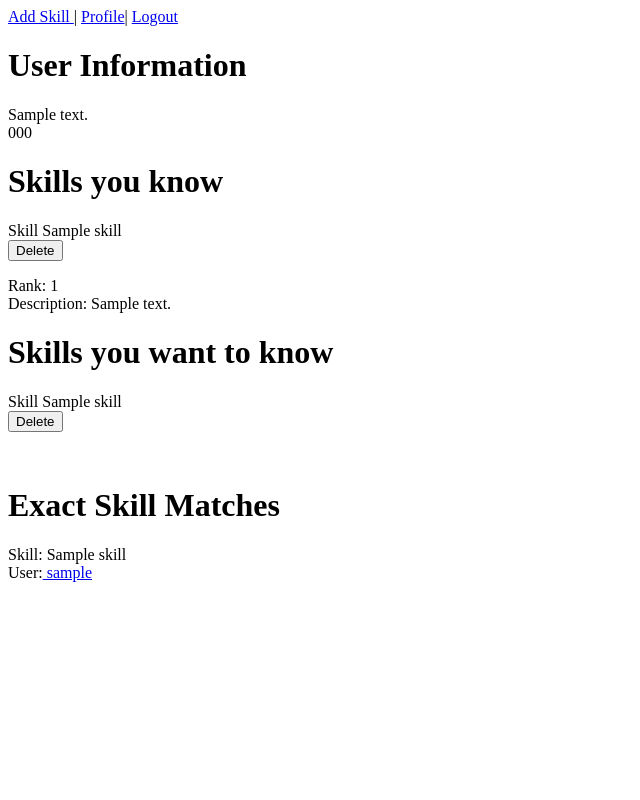
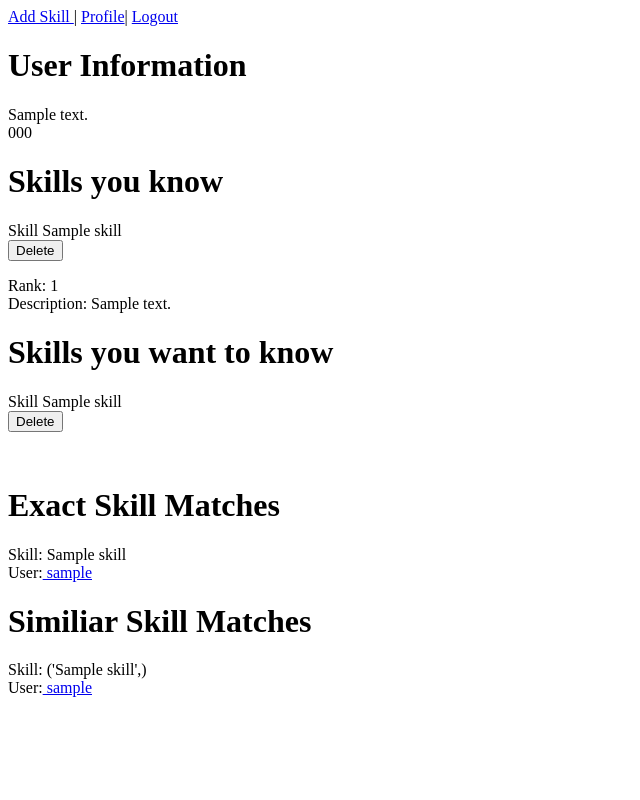
Before and after one commit to bekkblando/skillswap, a Django app: page /profile/ in a window 1280 px wide. Shown: the whole page, without its empty margins (0-640 px from the left). Run offline with Django 3.2, Linux system fonts and the light colour scheme; a user stored in the database is signed in; tables that the repository leaves empty hold one stand-in row (values such as "Sample post"); some libraries are stand-ins or nearby versions.

Commit message:
Similiar Search

```diff
--- a/skillswap/swap/views.py
+++ b/skillswap/swap/views.py
@@ -8,6 +8,7 @@ from rest_framework import serializers
 from rest_framework import filters
 from swap.forms import UserForm, ProfileForm
 from django.contrib.auth.decorators import login_required
+from django.db.models import Q
 
 def home(request):
     return render_to_response("home.html", context_instance=RequestContext(request))
@@ -19,22 +20,34 @@ def profile(request):
     know = []
     learn = []
     exact = []
+    smatch = []
+    simmatch = []
     profile = Profile.objects.get(user = request.user)
     context['address'] = profile.address
     context['phone'] = profile.phone
     knowall = profile.skills.all()
     learnall = profile.learn.all()
     for item in knowall:
-        print(item)
         know.append(SkillKnow.objects.get(user=profile, skill=item))
-    for item in learnall:
-        learn.append(SkillLearn.objects.get(user=profile, skill=item))
-        match = Profile.objects.filter(skills__in = [item] )
+    for ite in learnall:
+        learn.append(SkillLearn.objects.get(user=profile, skill=ite))
+        match = Profile.objects.filter(skills__in = [ite] )
+        skillsvalue = Profile.objects.all().values_list('skills__name')
+        for item in skillsvalue:
+            skillname = str(item[0])
+            mat = skillname.find(ite.name)
+            if mat != -1:
+                skil = Skill.objects.get(name=item[0])
+                simmatch = Profile.objects.filter(skills__in = [skil])
         if len(match):
-            exact.append((item, match))
+            exact.append((ite, match))
+        if len(simmatch) and not skil in exact and item[0] != None:
+            print(skil)
+            smatch.append((item, simmatch, skil))
     context['exact'] = exact
     context['learn'] = learn
     context['know'] = know
+    context['similiar'] = smatch
 
     return render_to_response("profile.html", context, context_instance=RequestContext(request))
 
--- a/skillswap/templates/profile.html
+++ b/skillswap/templates/profile.html
@@ -22,6 +22,14 @@ Skill: {{ tu.0.name }}<br/>
 User:<a href="{% url 'userpage' user.user.id %}"> {{ user.user }}</a>
         {% endfor %}
 {% endfor %}
+
+<h1>Similiar Skill Matches</h1>
+{% for tu in similiar %}
+Skill: {{ tu.0 }}<br/>
+    {% for user in tu.1 %}
+User:<a href="{% url 'userpage' user.user.id %}"> {{ user.user }}</a>
+        {% endfor %}
+{% endfor %}
 </body>
 {% endblock %}
 </html>
```
